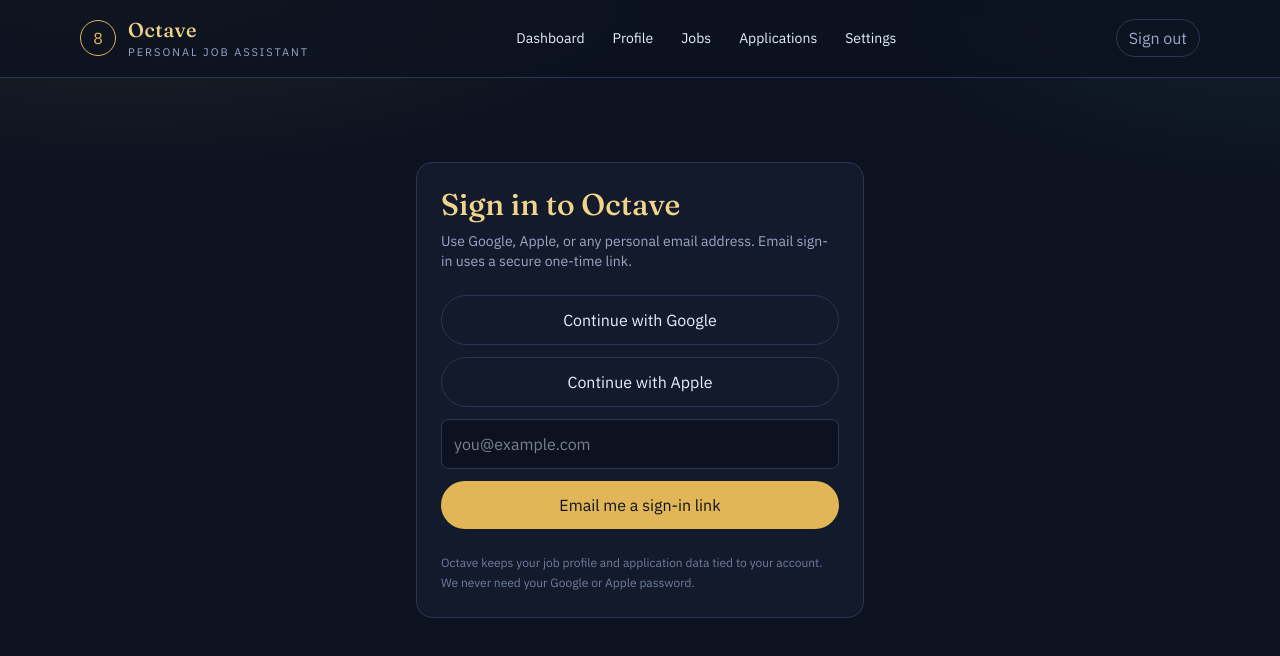
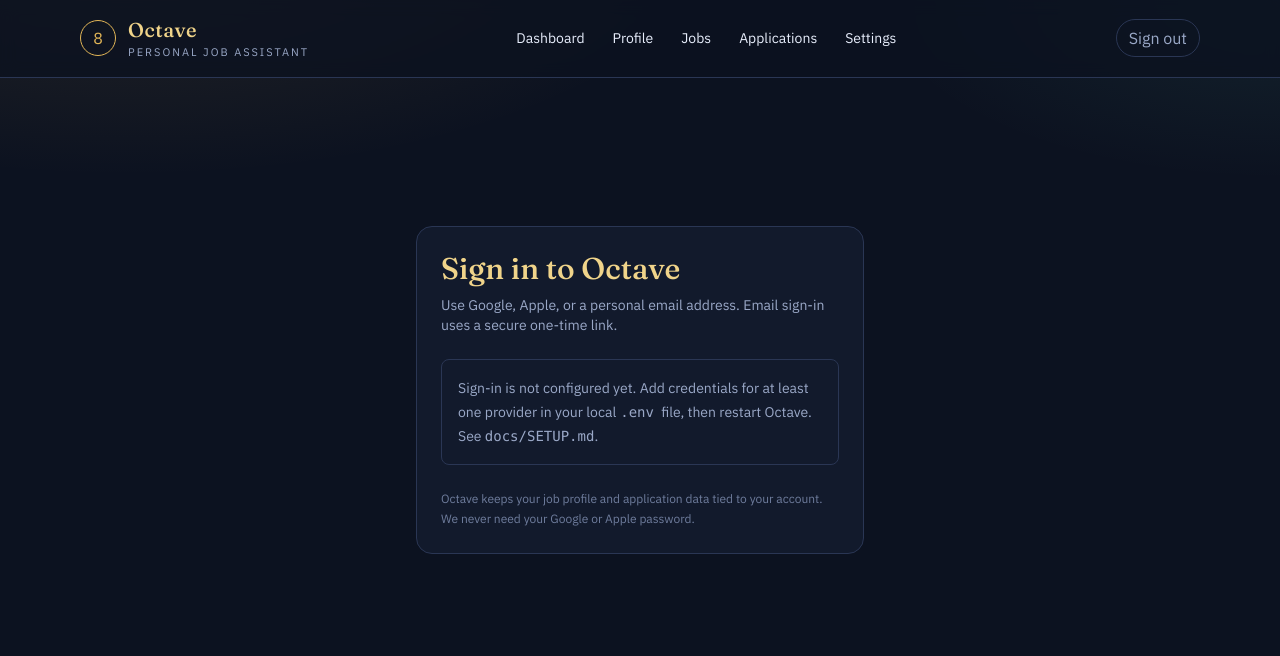
Before and after one commit to ravibilakanti/octave, a Next.js app: page /signin in a window 1280 px wide. Shown: the top 656 px of the page. Built offline with nearby package versions, Linux system fonts and the light colour scheme.

Commit message:
Show only configured sign-in methods

```diff
--- a/src/app/signin/page.tsx
+++ b/src/app/signin/page.tsx
@@ -1,29 +1,40 @@
 import { signIn } from "@/lib/auth";
 
 export default function SignInPage() {
+  const googleEnabled = Boolean(process.env.AUTH_GOOGLE_ID && process.env.AUTH_GOOGLE_SECRET);
+  const appleEnabled = Boolean(process.env.AUTH_APPLE_ID && process.env.AUTH_APPLE_SECRET);
+  const emailEnabled = Boolean(process.env.EMAIL_SERVER && process.env.EMAIL_FROM);
+  const anyEnabled = googleEnabled || appleEnabled || emailEnabled;
+
   return (
     <div className="mx-auto flex min-h-[70vh] max-w-md items-center justify-center">
       <div className="card w-full space-y-6 p-6">
         <div>
           <h1 className="font-[family-name:var(--font-display)] text-3xl text-[#f0d48a]">Sign in to Octave</h1>
           <p className="mt-2 text-sm text-[#9aa8c7]">
-            Use Google, Apple, or any personal email address. Email sign-in uses a secure one-time link.
+            Use Google, Apple, or a personal email address. Email sign-in uses a secure one-time link.
           </p>
         </div>
 
+        {anyEnabled ? (
           <div className="grid gap-3">
+            {googleEnabled && (
               <form action={async () => { "use server"; await signIn("google", { redirectTo: "/" }); }}>
                 <button className="w-full rounded-full border border-[#2a3654] px-4 py-3 text-sm hover:border-[#e2b657]">
                   Continue with Google
                 </button>
               </form>
+            )}
 
+            {appleEnabled && (
               <form action={async () => { "use server"; await signIn("apple", { redirectTo: "/" }); }}>
                 <button className="w-full rounded-full border border-[#2a3654] px-4 py-3 text-sm hover:border-[#e2b657]">
                   Continue with Apple
                 </button>
               </form>
+            )}
 
+            {emailEnabled && (
               <form action={async (formData) => {
                 "use server";
                 const email = String(formData.get("email") || "").trim();
@@ -41,7 +52,14 @@ export default function SignInPage() {
                   Email me a sign-in link
                 </button>
               </form>
+            )}
           </div>
+        ) : (
+          <div className="rounded-lg border border-[#2a3654] p-4 text-sm leading-6 text-[#9aa8c7]">
+            Sign-in is not configured yet. Add credentials for at least one provider in your local
+            <code className="mx-1">.env</code> file, then restart Octave. See <code>docs/SETUP.md</code>.
+          </div>
+        )}
 
         <p className="text-xs leading-5 text-[#6f7d9d]">
           Octave keeps your job profile and application data tied to your account. We never need your
```
Lines whose indentation alone changed are shown as unchanged.
